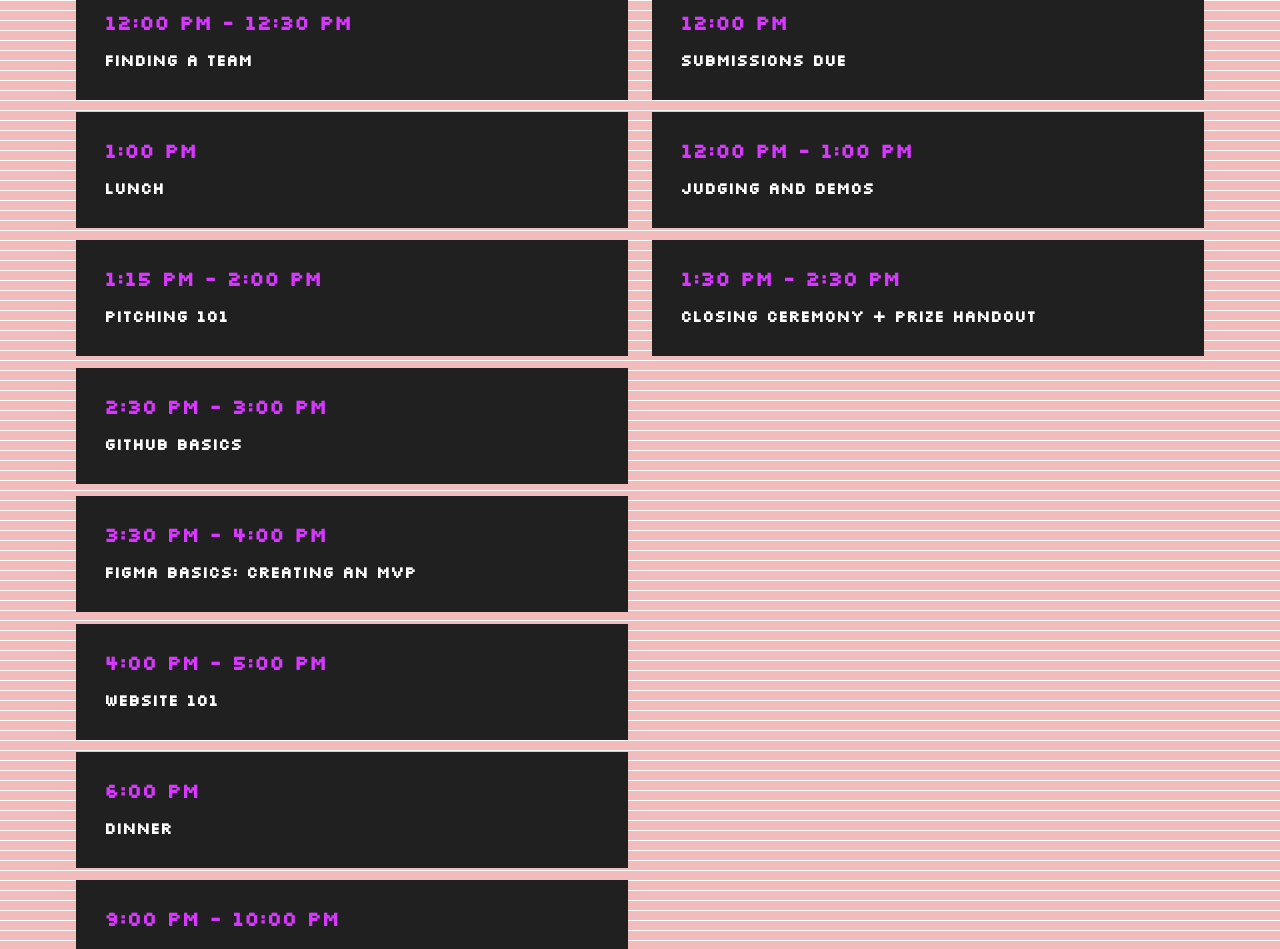
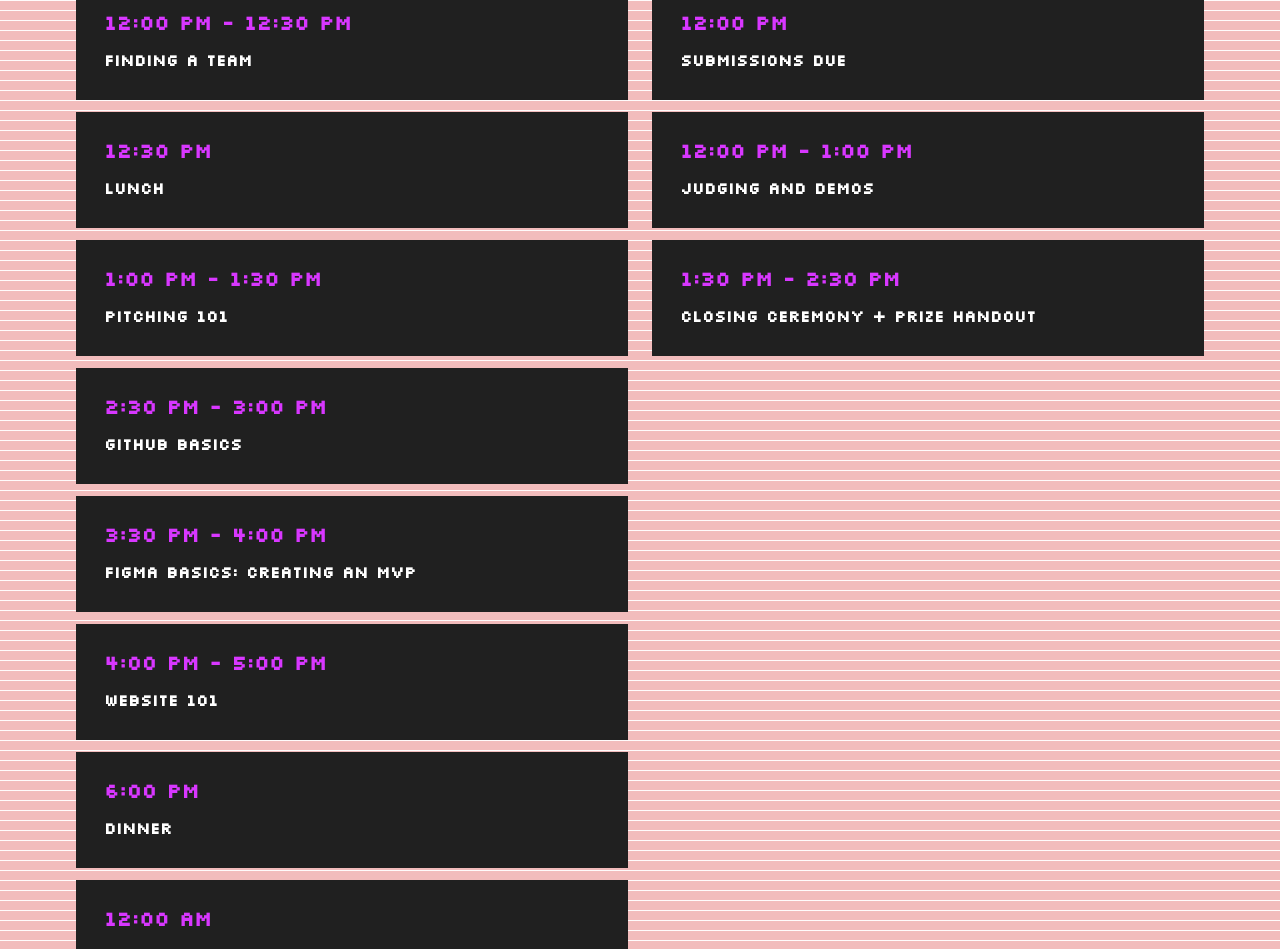
Before and after one commit to Jaanhvi18/gatehacksapp, a Next.js app: page / in a window 1280 px wide. Shown: the part 3100-4049 px from the top of the page. Built offline with nearby package versions, Linux system fonts and the light colour scheme.

Commit message:
schedule

```diff
--- a/app/_data/Schedule.ts
+++ b/app/_data/Schedule.ts
@@ -30,12 +30,12 @@ export const ScheduleList: ScheduleType[] = [
                 location: "Bernstein Hall"
             },
             {
-                time: "1:00 PM",
+                time: "12:30 PM",
                 description: "Lunch",
                 location: "Bernstein Hall"
             },
             {
-                time: "1:15 PM - 2:00 PM",
+                time: "1:00 PM - 1:30 PM",
                 description: "Pitching 101",
                 location: "Bernstein Hall"
             },
@@ -59,11 +59,11 @@ export const ScheduleList: ScheduleType[] = [
                 description: "Dinner",
                 location: "Bernstein Hall"
             },
-            {
-                time: "9:00 PM - 10:00 PM",
-                description: "Game Time!",
-                location: "Bernstein Hall"
-            },
+            // {
+            //     time: "9:00 PM - 10:00 PM",
+            //     description: "Game Time!",
+            //     location: "Bernstein Hall"
+            // },
             {
                 time: "12:00 AM",
                 description: "Snack Time",
@@ -77,7 +77,7 @@ export const ScheduleList: ScheduleType[] = [
             {
                 time: "10:00 AM - 10:30 AM",
                 description: "How to Deploy a Website Workshop",
-                location: "Bernstein Hall 2"
+                location: "Bernstein Hall"
             },
             {
                 time: "10:30 AM",
```
